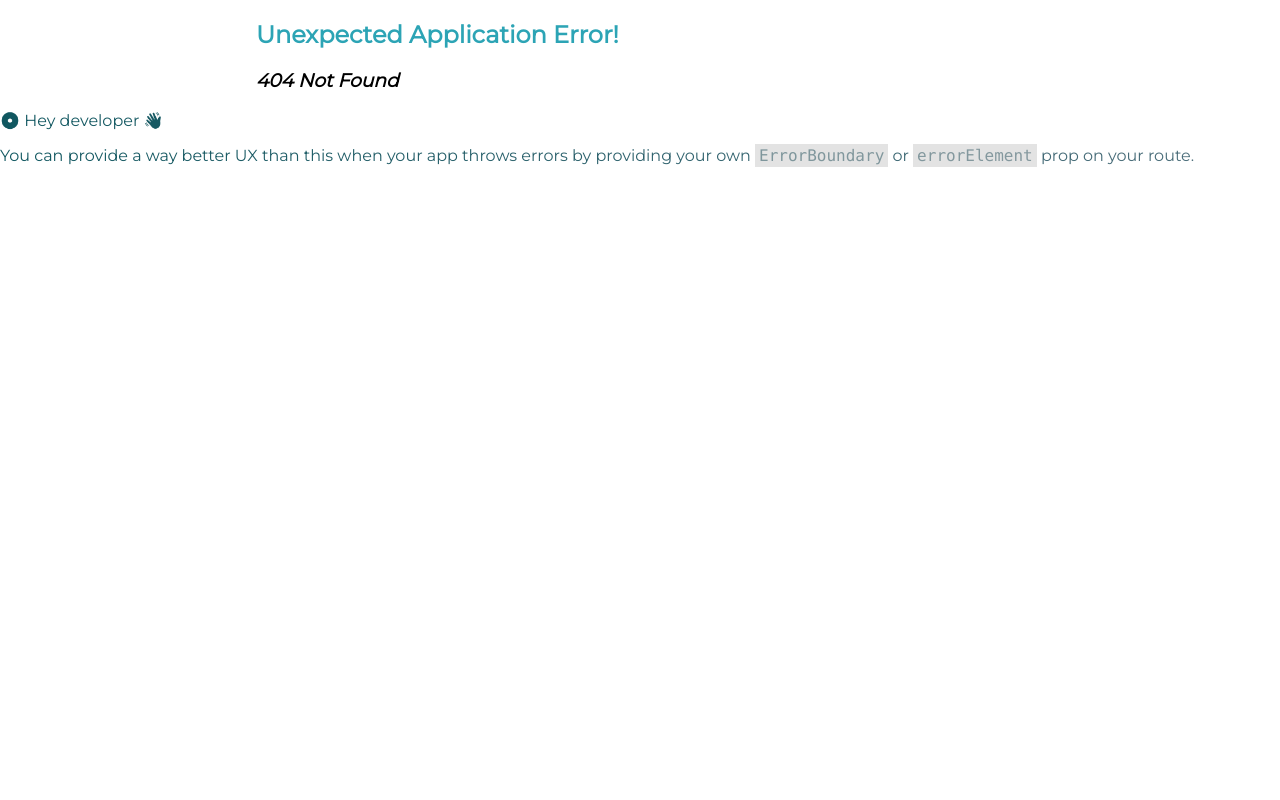
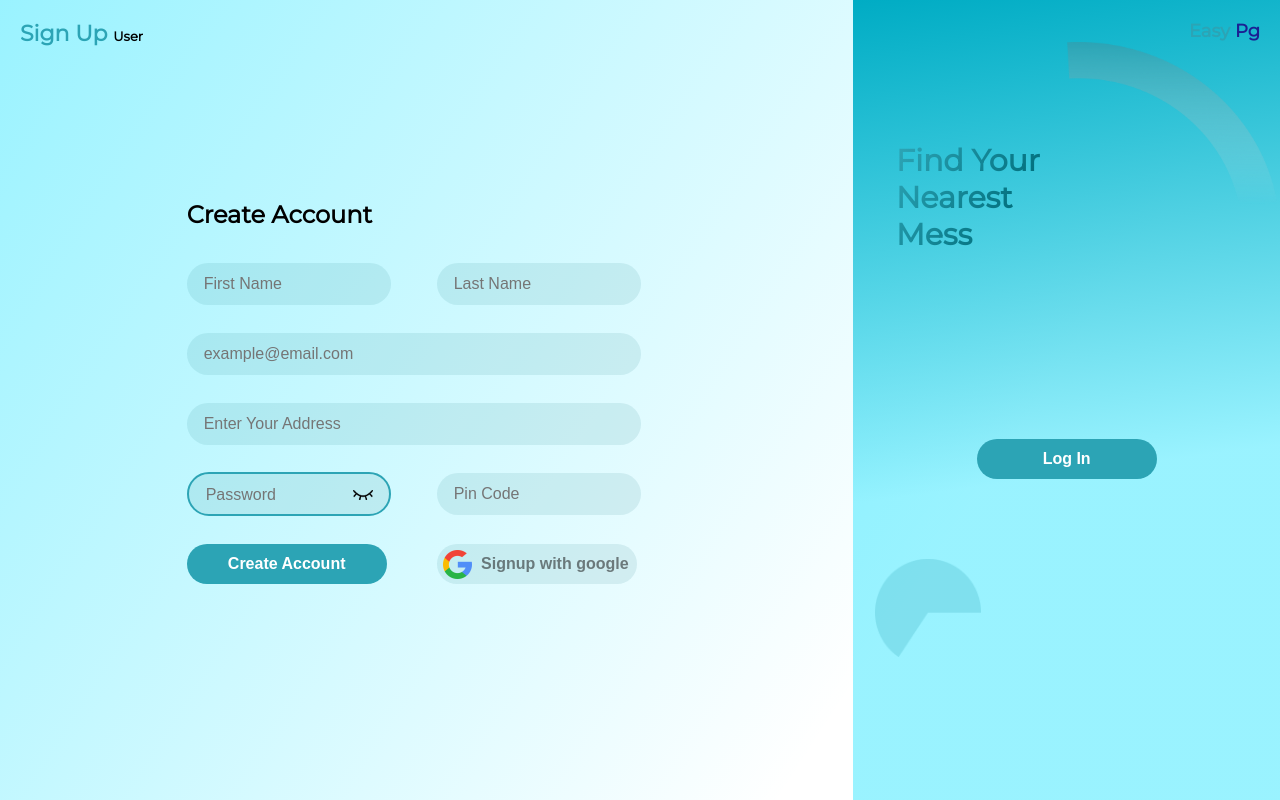
Before and after one commit to sayan049/easypg-react, a React (Create React App) app in the folder client/: page /signupforuser in a window 1280 px wide. Before the commit this address had no page. Built offline with nearby package versions, Linux system fonts and the light colour scheme.

Commit message:
signup for mess seeker

```diff
--- a/client/src/designs/provider-seeker-page.css
+++ b/client/src/designs/provider-seeker-page.module.css
@@ -9,12 +9,12 @@ body {
     color: #1B2093;
 }
 
-.main-container {
+.maincontainer {
     display: grid;
     grid-template-columns: 2.5fr 1.5fr;
 }
 
-.left-container {
+.leftcontainer {
     display: flex;
     flex-direction: column;
     background: linear-gradient(123deg, rgba(9, 225, 255, 0.41) 0%, rgba(217, 217, 217, 0.00) 72.32%);
--- a/client/src/designs/signuppagestyle.css
+++ b/client/src/designs/signuppagestyle.css
@@ -28,7 +28,7 @@ body {
 
 }
 
-.left-container {
+.leftcontainer {
     display: flex;
     height: 80%;
     justify-content: center;
@@ -280,3 +280,7 @@ input[type="text"] {
     flex-direction: column;
     position: relative;
 }
+
+.fs{
+    font-size: small;
+}
--- a/client/src/index.js
+++ b/client/src/index.js
@@ -5,6 +5,7 @@ import App from './App';
 import reportWebVitals from './reportWebVitals';
 import { RouterProvider, createBrowserRouter } from 'react-router-dom';
 import ProviderSeeker from './pages/ProviderSeeker';
+import SignUpForm from './pages/signupUser';
 
 const router = createBrowserRouter([
   {
@@ -14,6 +15,10 @@ const router = createBrowserRouter([
   {
     path:"/ProviderSeeker",
     element:<ProviderSeeker/>
+  },
+  {
+    path: "/signupforuser",
+    element:<SignUpForm/>
   }
 ])
 
--- a/client/src/pages/ProviderSeeker.jsx
+++ b/client/src/pages/ProviderSeeker.jsx
@@ -1,5 +1,5 @@
 import React from "react";
-import "../designs/provider-seeker-page.css";
+import style from "../designs/provider-seeker-page.module.css";
 import "../designs/footerstyle.css";
 
 
@@ -7,8 +7,8 @@ function ProviderSeeker() {
     return(
 
         <body>
-    <div className="main-container">
-        <div className="left-container">
+    <div className={style.maincontainer}>
+        <div className={style.leftcontainer}>
             <h2>Sign Up</h2>
             <h3>Who are you ?</h3>
             <button id="seeker"> <a className="seekera" href="./loginUser">Mess Seeker</a></button>
--- /dev/null
+++ b/client/src/pages/signupUser.jsx
@@ -0,0 +1,84 @@
+import React, { useState } from 'react';
+import '../designs/signuppagestyle.css';
+
+
+function SignUpForm() {
+    const [firstName, setFirstName] = useState('');
+    const [lastName, setLastName] = useState('');
+    const [email, setEmail] = useState('');
+    const [address, setAddress] = useState('');
+    const [password, setPassword] = useState('');
+    const [pin, setPin] = useState('');
+    const [passwordShown, setPasswordShown] = useState(false);
+
+    const togglePasswordVisibility = () => {
+        setPasswordShown(!passwordShown);
+    };
+
+    return (
+        <body>
+    <div id="Main-container">
+        <div className="form-container">
+            Sign Up <span className='fs'>User</span>
+            <div className="leftcontainer">
+                <div className="create-account-grid">
+                    <div className="CA">Create Account</div>
+                    <div className="first-name">
+                        <input type="first-name" id="first-name" placeholder="First Name" value={firstName} onChange={(e)=>setFirstName(e.target.value)}/>
+                    </div>
+                    <div className="last-name">
+                        <input type="last-name" id="last-name" placeholder="Last Name" value={lastName} onChange={(e)=>setLastName(e.target.value)}/>
+                    </div>
+                    <div className="email">
+                        <input type="email" name="email" id="email" placeholder="example@email.com" value={email} onChange={(e)=>setEmail(e.target.value)}/>
+                    </div>
+                    <div className="address">
+                        <input type="address" id="address" placeholder="Enter Your Address" value={address} onChange={(e)=>setAddress(e.target.value)}/>
+                    </div>
+                    <div className="pass-container">
+                        <div className="pass">
+                            <input type="password" name="password" id="password" placeholder="Password" value={password} onChange={(e)=>setPassword(e.target.value)}/>
+                            <img src="./assets/closeEye.png" alt="closeEye" id="eyeicon" onClick={togglePasswordVisibility}/>
+                        </div>
+                    </div>
+
+                    <div className="pin">
+                        <input type="pin" name="pin" id="pin" placeholder="Pin Code" value={pin} onChange={(e)=>setPin(e.target.value)}/>
+                    </div>
+                    <button className="create-account">Create Account</button>
+                    <button className="google-sign-up">
+                        <img src="./assets/googleIcon.png" alt="googleIcon"/>
+                        Signup with google
+                    </button>
+                </div>
+            </div>
+
+        </div>
+        <div className="right-container">
+            <div className="easy-pg">
+                Easy <span>Pg</span>
+            </div>
+            <div className="try">
+                <div className="ellipse">
+                    <img src="./assets/ellipse-2.png" alt="upper-ellipse"/>
+                </div>
+                <div className="mid-text">
+                    Find Your Nearest Mess
+                </div>
+            </div>
+
+            <div className="login-button">
+                <button>Log In</button>
+            </div>
+            <div className="bottom-ellipse">
+                <img src="./assets/bottom-ellipse.png" alt="bottom-ellipse"/>
+            </div>
+
+        </div>
+    </div>
+
+</body>
+    );
+}
+
+export default SignUpForm;
```
Also changed, not shown: client/src/App.jsx (line endings or trailing spaces).
